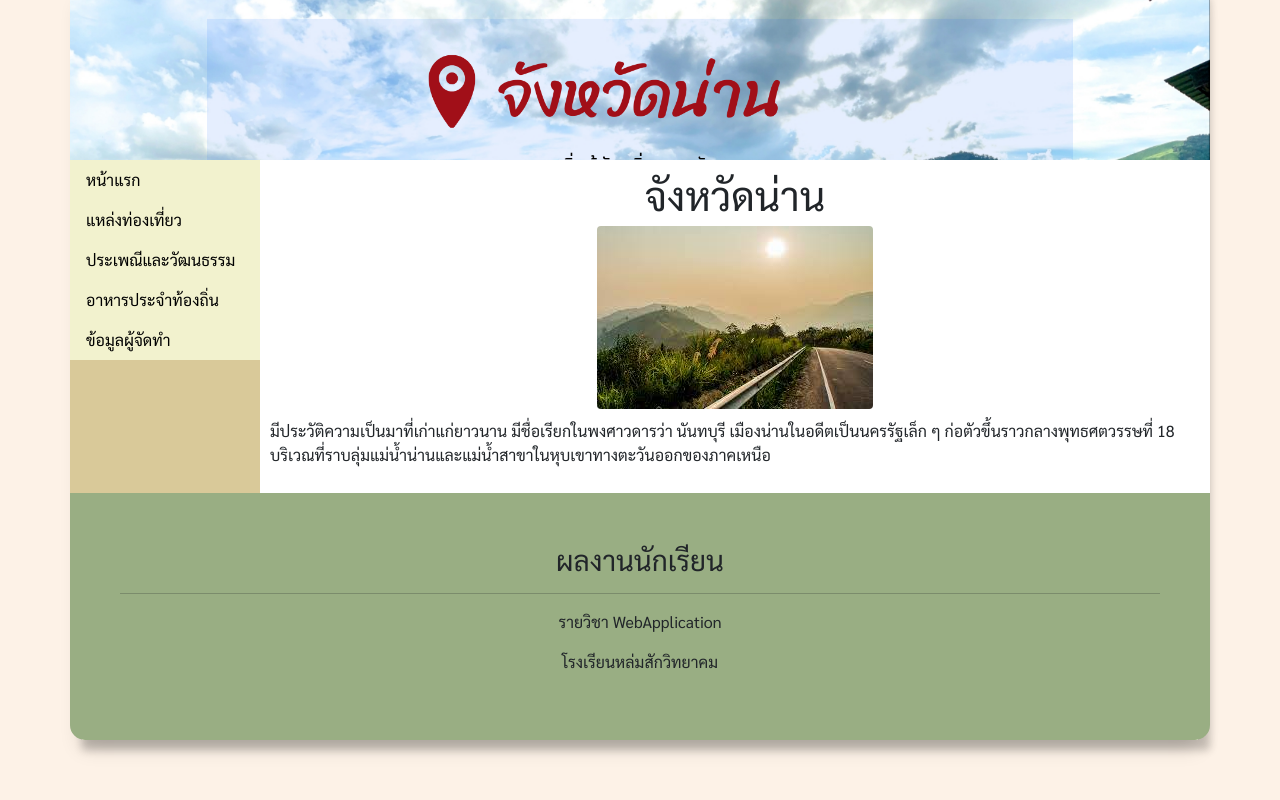
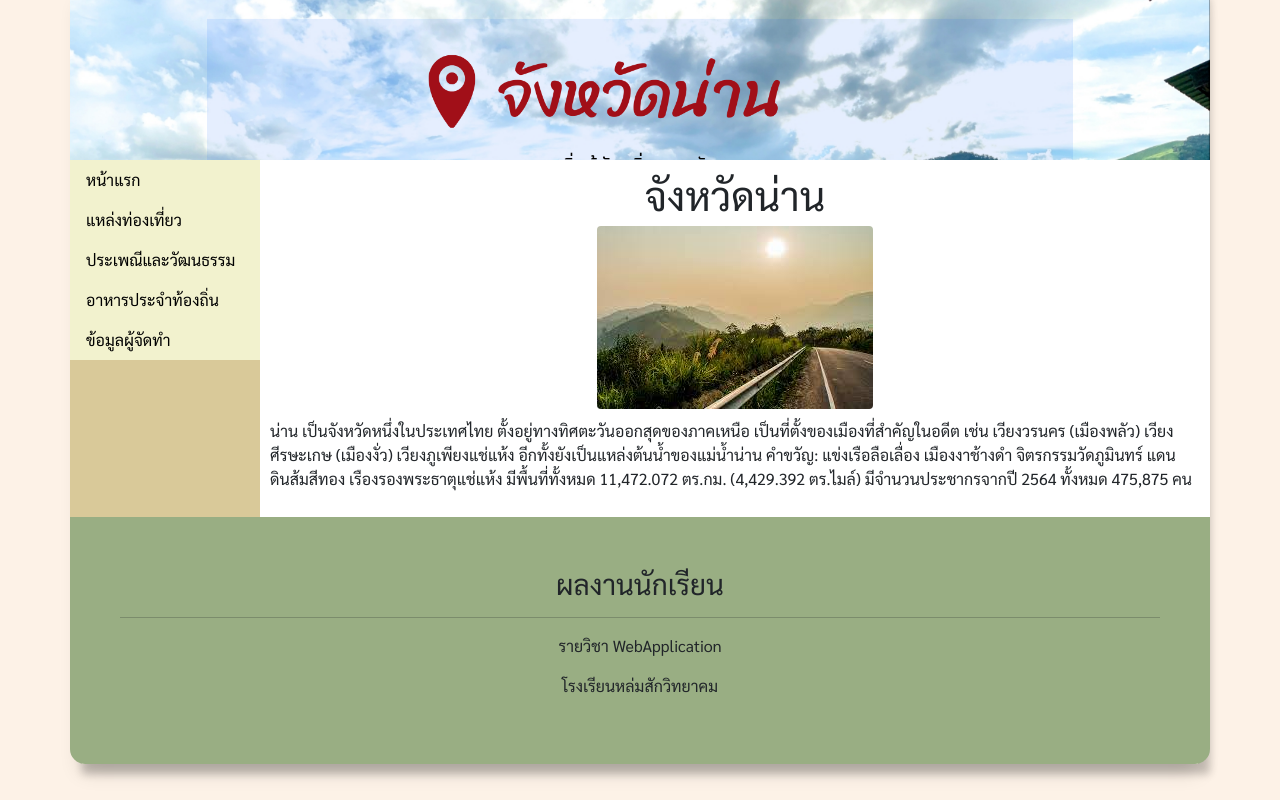
Before and after one commit to nonginjun/phpclassroom, a PHP site: page / in a window 1280 px wide. Run offline with PHP 8.4, Linux system fonts and the light colour scheme.

Commit message:
Update index.php

```diff
--- a/index.php
+++ b/index.php
@@ -120,7 +120,13 @@
           </center>
           <center><img src="example_pix.jpg" class="img-fluid rounded"></center>
           <p>
-           มีประวัติความเป็นมาที่เก่าแก่ยาวนาน มีชื่อเรียกในพงศาวดารว่า นันทบุรี เมืองน่านในอดีตเป็นนครรัฐเล็ก ๆ ก่อตัวขึ้นราวกลางพุทธศตวรรษที่ 18 บริเวณที่ราบลุ่มแม่น้ำน่านและแม่น้ำสาขาในหุบเขาทางตะวันออกของภาคเหนือ
+         น่าน เป็นจังหวัดหนึ่งในประเทศไทย ตั้งอยู่ทางทิศตะวันออกสุดของภาคเหนือ เป็นที่ตั้งของเมืองที่สำคัญในอดีต เช่น เวียงวรนคร (เมืองพลัว) เวียงศีรษะเกษ (เมืองงั่ว) เวียงภูเพียงแช่แห้ง อีกทั้งยังเป็นแหล่งต้นน้ำของแม่น้ำน่าน
+
+คำขวัญ: แข่งเรือลือเลื่อง เมืองงาช้างดำ จิตรกรรมวัดภูมินทร์ แดนดินส้มสีทอง เรืองรองพระธาตุแช่แห้ง
+
+มีพื้นที่ทั้งหมด 11,472.072
+ตร.กม. (4,429.392 ตร.ไมล์)
+มีจำนวนประชากรจากปี 2564 ทั้งหมด 475,875 คน
           </p>
         </div>
       </div>
```
